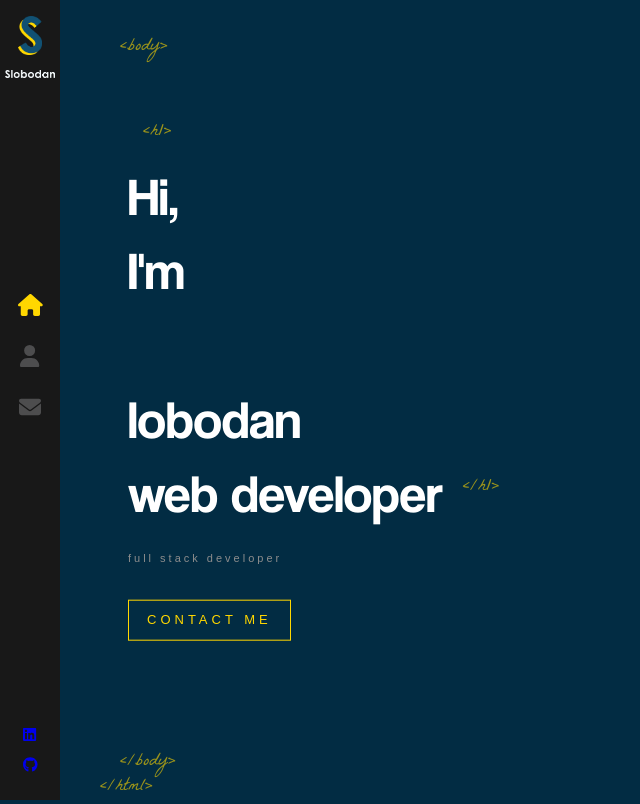
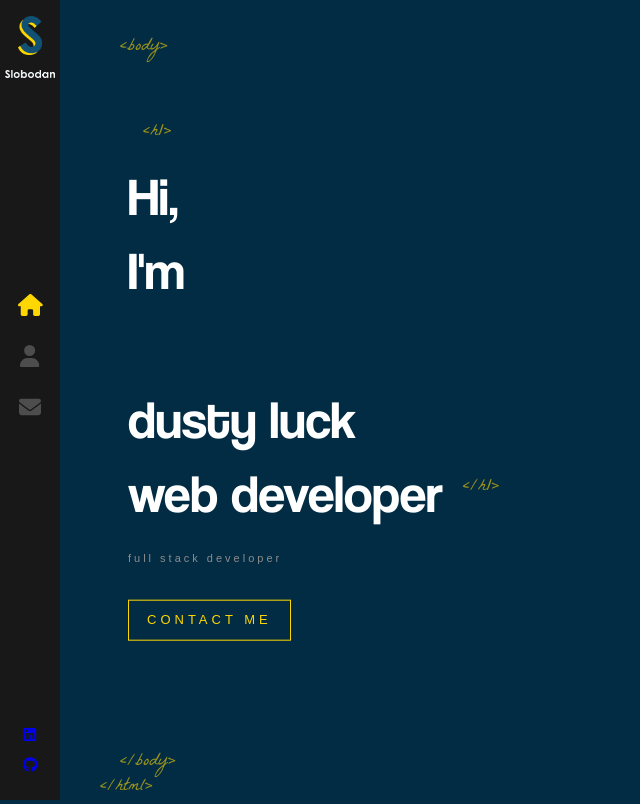
Before and after one commit to goingdust/portfolio, a Next.js app: page / in a window 1280 px wide. Shown: the whole page, without its empty margins (0-640 px from the left). Built offline with nearby package versions, Linux system fonts and the light colour scheme.

Commit message:
Bring in AnimatedLetters to Home component

```diff
--- a/components/Home/index.tsx
+++ b/components/Home/index.tsx
@@ -2,19 +2,51 @@ import styles from './index.module.scss';
 import Image from 'next/image';
 import LogoTitle from '../../assets/images/logo-s.png';
 import Link from 'next/link';
+import { useState } from 'react';
+import AnimatedLetters from '../AnimatedLetters';
 
 const Home = () => {
+	const [letterClass, setLetterClass] = useState('text-animate');
+	const nameArray = ['d', 'u', 's', 't', 'y', ' ', 'l', 'u', 'c', 'k'];
+	const jobArray = [
+		'w',
+		'e',
+		'b',
+		' ',
+		'd',
+		'e',
+		'v',
+		'e',
+		'l',
+		'o',
+		'p',
+		'e',
+		'r',
+	];
+
 	return (
 		<div className={`container ${styles.homePage}`}>
 			<div className={styles.textZone}>
 				<h1>
-					Hi, <br /> I&apos;m
+					<span className={letterClass}>H</span>
+					<span className={`${letterClass} _12`}>i,</span>
+					<br />
+					<span className={`${letterClass} _13`}>I</span>
+					<span className={`${letterClass} _14`}>&apos;m</span>
 					<div className={styles.bigLetterS}>
 						<Image src={LogoTitle} alt='developer' />
 					</div>
-					lobodan
+					<AnimatedLetters
+						letterClass={letterClass}
+						strArray={nameArray}
+						index={15}
+					/>
 					<br />
-					web developer
+					<AnimatedLetters
+						letterClass={letterClass}
+						strArray={jobArray}
+						index={25}
+					/>
 				</h1>
 				<h2>full stack developer</h2>
 				<Link href='/contact'>
```
